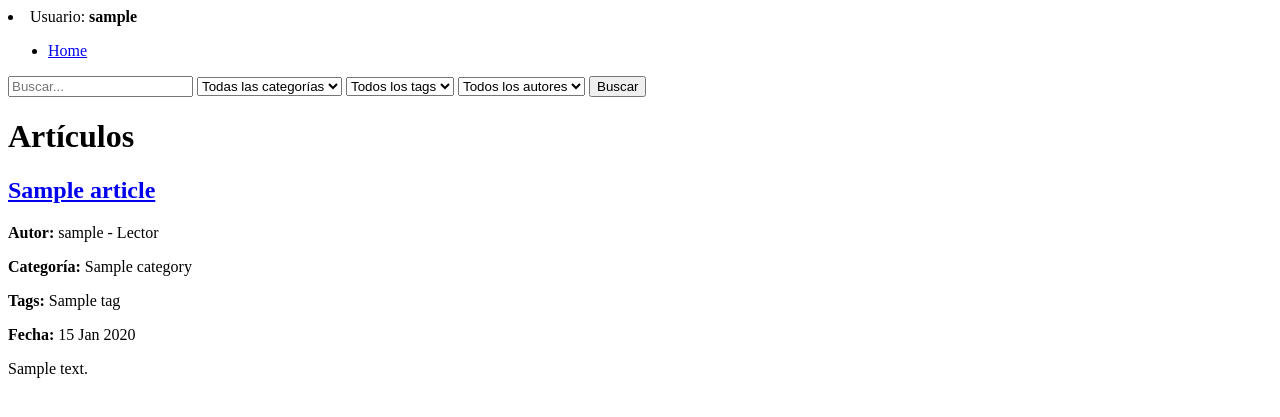
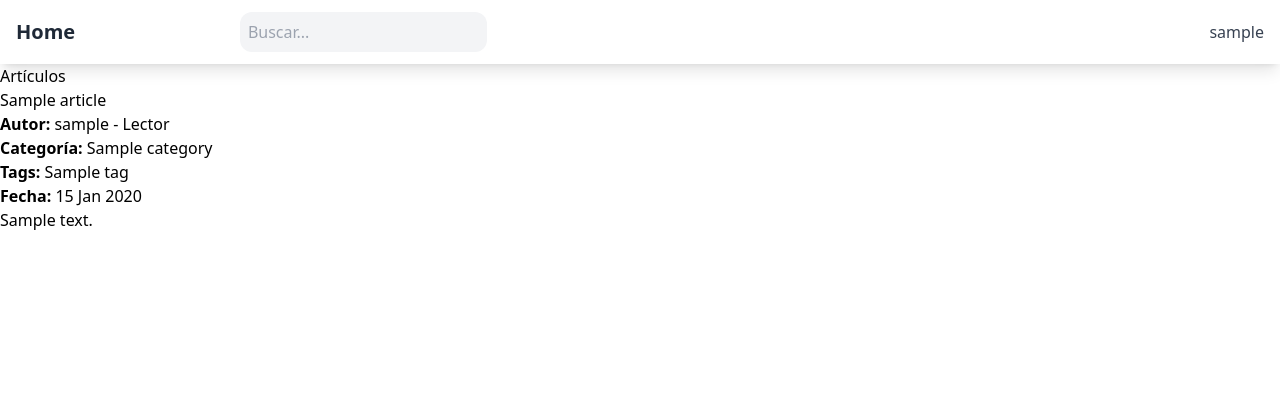
Before and after one commit to totomagarinos/articles-platform, a Django app: page / in a window 1280 px wide. Shown: the top 417 px of the page. Run offline with Django 5.2, Linux system fonts and the light colour scheme; a user stored in the database is signed in; tables that the repository leaves empty hold one stand-in row (values such as "Sample post"); some libraries are stand-ins or nearby versions.

Commit message:
Refactor article search functionality in ArticleListView; implement multi-word search across title, content, author, tags, and category. Update base.html to enhance navigation and search interface with Tailwind CSS integration.

```diff
--- a/blog/views.py
+++ b/blog/views.py
@@ -32,24 +32,22 @@ class ArticleListView(ListView):
 
         search_query = self.request.GET.get('q')
         if search_query:
-            queryset = queryset.filter(
-                Q(title__icontains=search_query) |
-                Q(content__icontains=search_query)
-            ).distinct()
+            words = search_query.split()
 
-        category = self.request.GET.get('category')
-        if category:
-            queryset = queryset.filter(category__slug=category)
+            q_objects = Q()
 
-        tag = self.request.GET.get('tag')
-        if tag:
-            queryset = queryset.filter(tags__slug=tag)
+            for word in words:
+                q_objects |= (
+                    Q(title__icontains=word) |
+                    Q(content__icontains=word) |
+                    Q(author__username__icontains=word) |
+                    Q(tags__name__icontains=word) |
+                    Q(category__name__icontains=word)
+                )
 
-        author = self.request.GET.get('author')
-        if author:
-            queryset = queryset.filter(author__username=author)
+            queryset = queryset.filter(q_objects).distinct()
 
-        return queryset.distinct()
+        return queryset
 
 
 class ArticleDetailView(FormMixin, DetailView):
--- a/config/settings.py
+++ b/config/settings.py
@@ -40,6 +40,8 @@ INSTALLED_APPS = [
     'django_extensions',
     'users',
     'blog',
+    'tailwind',
+    'theme',
 ]
 
 MIDDLEWARE = [
@@ -137,3 +139,5 @@ LOGIN_URL = '/admin/login/'
 # A dónde ir después de loguearse (si no hay un ?next= pendiente)
 LOGIN_REDIRECT_URL = 'article_list'  # O el nombre de tu home
 LOGOUT_REDIRECT_URL = '/admin/login'
+
+TAILWIND_APP_NAME = 'theme'
--- a/templates/base.html
+++ b/templates/base.html
@@ -1,51 +1,63 @@
+{% load static tailwind_tags %}
+
 <!DOCTYPE html>
 <html lang="en">
 <head>
   <meta charset="UTF-8">
   <meta name="viewport" content="width=device-width, initial-scale=1.0">
   <title>{% block title %}Blog{% endblock title %}</title>
+
+  {% tailwind_css %}
 </head>
   <body>
-    <nav>
-      <li>Usuario: <strong>{{ user.username }}</strong></li>
-      <ul>
-        <li><a href="{%url "article_list" %}">Home</a></li>
+    <nav class="bg-white shadow-lg">
+      <div class="max-w-7xl mx-auto px-4">
+        <div class="flex justify-between items-center h-16">
+          <div class="flex items-center space-x-8">
+            <a href="{%url "article_list" %}" class="text-xl font-bold text-gray-800">Home</a>
+
+            <button id="mobile-menu-button" class="md:hidden">
+              <svg class="w-6 h-6" fill="none" stroke="currentColor" viewBox="0 0 24 24">
+                <path stroke-linecap="round" stroke-linejoin="round" stroke-width="2" d="M4 6h16M4 12h16M4 18h16"/>
+              </svg>
+            </button>
+          </div>
+
+          <div class="flex-1 max-w-2xl mx-8">
+            <form method="get" id="searchForm">
+              <input type="text" placeholder="Buscar..." name="q" value="{{ request.GET.q|default:'' }}" class="min-w-2xs border-1 border-gray-100 rounded-xl p-2 bg-gray-100">
+            </form>
+          </div>
+
+          <div class="hidden md:flex space-x-4">
+            {% if user.is_authenticated %}
+              {% if user.is_writer %}
+                <a href="{%url "article_create" %}" class="font-medium text-blue-700 border-2 border-blue-700 rounded-xl p-2 hover:text-white hover:bg-blue-700">Nuevo Artículo</a>
+                <a href="{% url 'my_articles' %}" class="font-medium text-blue-700 border-2 border-blue-700 rounded-xl p-2 hover:text-white hover:bg-blue-700">Mis artículos</a>
+              {% elif user.is_editor %}
+                <a href="{% url 'pending_articles' %}" class="font-medium text-blue-700 border-2 border-blue-700 rounded-xl p-2 hover:text-white hover:bg-blue-700">Pendientes de revisión</a>
+              {% endif %}
+            {% endif %}
+          </div>
+
+          <div>
+            {% if user.is_authenticated %}
+              <span class="text-gray-700">{{ user.username }}</span>
+            {% endif %}
+          </div>
+        </div>
+      </div>
+
+      <div id="menu-mobile" class="hidden md:hidden">
+        <a href="{%url "article_list" %}" class="text-xl font-bold text-gray-800">Home</a>
         {% if user.is_authenticated %}
           {% if user.is_writer %}
-            <li><a href="{%url "article_create" %}">Nuevo Artículo</a></li>
-            <li><a href="{% url 'my_articles' %}">Mis artículos</a></li>
+            <a href="{%url "article_create" %}">Nuevo Artículo</a>
+            <a href="{% url 'my_articles' %}">Mis artículos</a>
           {% elif user.is_editor %}
-            <li><a href="{% url 'pending_articles' %}">Pendientes de revisión</a></li>
+            <a href="{% url 'pending_articles' %}">Pendientes de revisión</a>
           {% endif %}
         {% endif %}
-      </ul>
-      <div>
-        <form method="get" id="searchForm">
-          <input type="text" placeholder="Buscar..." name="q" value="{{ request.GET.q|default:'' }}">
-
-          <select name="category">
-            <option value="">Todas las categorías</option>
-            {% for cat in categories %}
-              <option value="{{ cat.slug }}" {% if request.GET.category == cat.slug %}selected{% endif %}>{{ cat.name }}</option>
-            {% endfor %}
-          </select>
-
-          <select name="tag">
-            <option value="">Todos los tags</option>
-            {% for tag in tags %}
-              <option value="{{ tag.slug }}" {% if request.GET.tag == tag.slug %}selected{% endif %}>{{ tag.name }}</option>
-            {% endfor %}
-          </select>
-
-          <select name="author">
-            <option value="">Todos los autores</option>
-            {% for author in authors %}
-              <option value="{{ author.username }}" {% if request.GET.author == author.username %}selected{% endif %}>{{ author.username }}</option>
-            {% endfor %}
-          </select>
-
-          <button type="button" onclick="cleanAndSubmit()">Buscar</button>
-        </form>
       </div>
     </nav>
     {% block content %}
--- /dev/null
+++ b/theme/apps.py
@@ -0,0 +1,5 @@
+from django.apps import AppConfig
+
+
+class ThemeConfig(AppConfig):
+    name = 'theme'
```
Also changed, not shown: theme/static_src/src/styles.css (added, +10 -0 lines), theme/templates/base.html (added, +19 -0 lines), blog/migrations/0004_alter_tag_name.py (added), blog/migrations/0005_alter_tag_name.py (added), theme/__init__.py (added).
